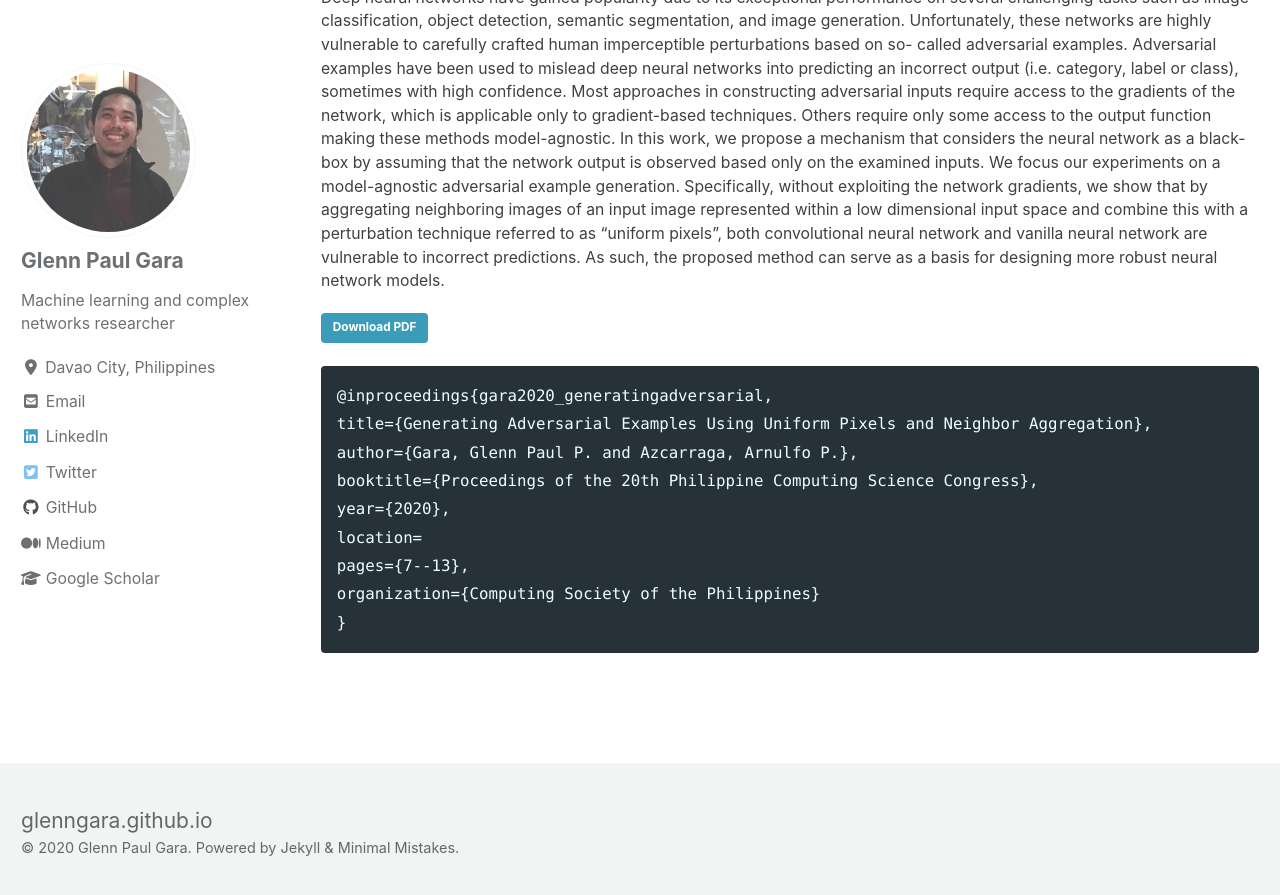
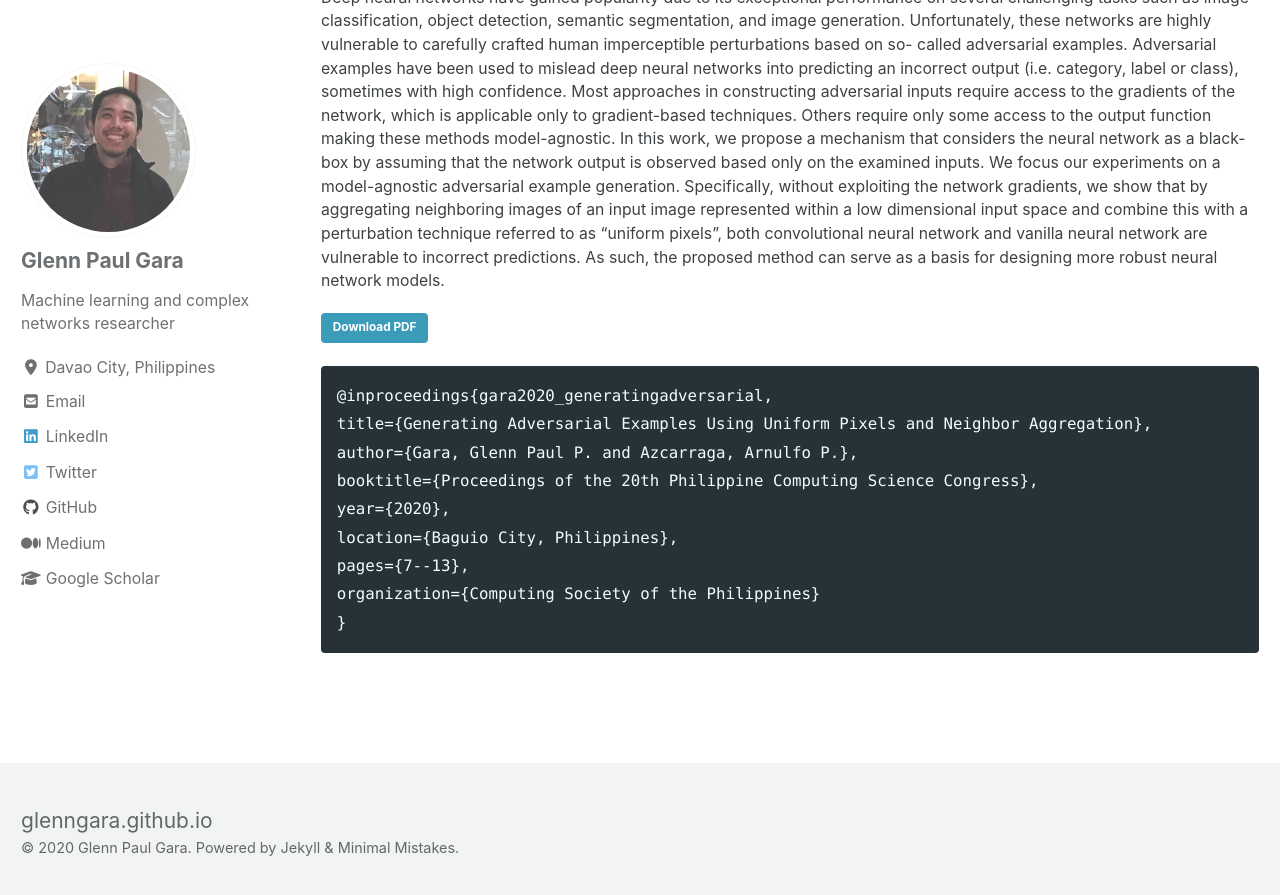
Before and after one commit to glenngara/glenngara.github.io, a Jekyll site: the page built from _pages/publications/generating-adversarial-examples.md, in a window 1280 px wide and 900 px high, scrolled down 794 px. Shown: the top 895 px of the window. Built offline with Jekyll 4.4.1, drawn with Linux system fonts in a browser that asks for light colours; cached includes are drawn as plain includes; nearby versions of some CDN libraries.

Commit message:
Edited content

````diff
--- a/_pages/publications/generating-adversarial-examples.md
+++ b/_pages/publications/generating-adversarial-examples.md
@@ -17,14 +17,13 @@ Deep neural networks have gained popularity due to its exceptional performance o
 
 <a href="/assets/files/publications/generating-adversarial-examples/gara2020_generatingadversarial.pdf" class="btn btn--info">Download PDF</a>
 
-
 ```
 @inproceedings{gara2020_generatingadversarial,
 title={Generating Adversarial Examples Using Uniform Pixels and Neighbor Aggregation},
 author={Gara, Glenn Paul P. and Azcarraga, Arnulfo P.},
 booktitle={Proceedings of the 20th Philippine Computing Science Congress},
 year={2020},
-location=
+location={Baguio City, Philippines},
 pages={7--13},
 organization={Computing Society of the Philippines}
 }
````
